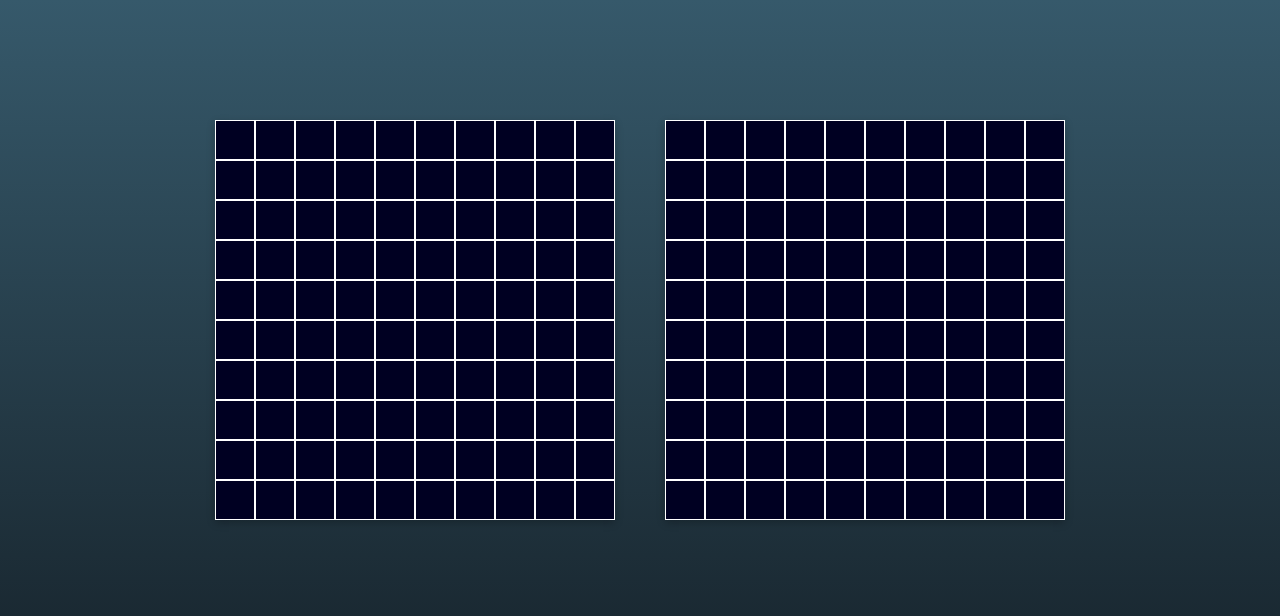
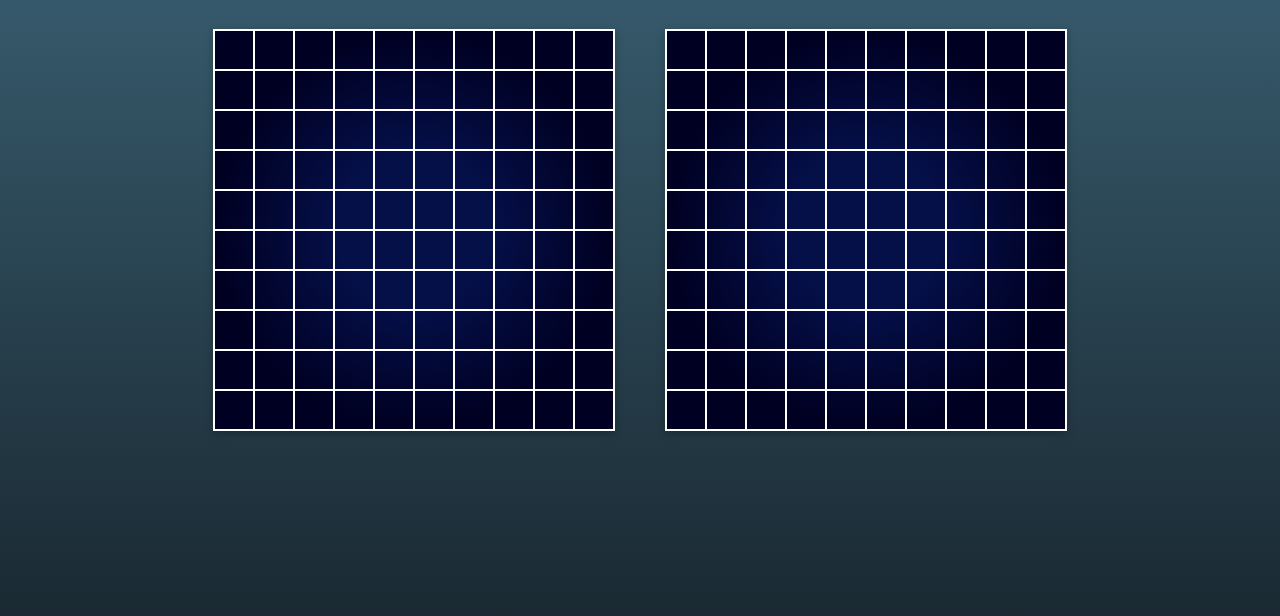
Before and after one commit to Gulcan00/battleship, a website built with webpack: page dist/index.html in a window 1280 px wide. Shown: the part 90-706 px from the top of the page. Built offline with nearby package versions, Linux system fonts and the light colour scheme; a web font is replaced by a local one.

Commit message:
Add message container and update styling

```diff
--- a/src/index.js
+++ b/src/index.js
@@ -34,6 +34,10 @@ function domController() {
   title.style.fontSize = '48px';
   body.appendChild(title);
 
+  const messageDiv = document.createElement('div');
+  messageDiv.classList.add('messageContainer');
+  body.appendChild(messageDiv);
+
   const boards = document.createElement('div');
   boards.classList.add('boardsContainer');
   body.appendChild(boards);
--- a/src/style.css
+++ b/src/style.css
@@ -2,7 +2,7 @@
 
 body {
   width: 100%;
-  height: 100vh;
+  min-height: 100vh;
   margin: 0;
   padding: 0;
   background: #16222a; /* fallback for old browsers */
@@ -16,8 +16,8 @@ body {
     #3a6073,
     #16222a
   ); /* W3C, IE 10+/ Edge, Firefox 16+, Chrome 26+, Opera 12+, Safari 7+ */
-  display: grid;
-  grid-template-rows: 20px 1fr;
+  display: flex;
+  flex-direction: column;
   font-family: 'Goldman', sans-serif;
   color: white;
   letter-spacing: 1px;
@@ -26,12 +26,19 @@ body {
 .board {
   display: grid;
   grid-template: repeat(10, 40px) / repeat(10, 40px);
-  background-color: #000022;
+  background: rgb(5, 16, 73);
+  background: radial-gradient(
+    circle,
+    rgba(5, 16, 73, 1) 27%,
+    rgba(0, 0, 34, 1) 70%
+  );
   box-shadow: rgba(0, 0, 0, 0.24) 0px 3px 8px;
+  border: 1px solid white;
 }
 
 .boardsContainer {
   display: flex;
+  flex-wrap: wrap;
   gap: 50px;
   align-items: center;
   justify-content: center;
```
